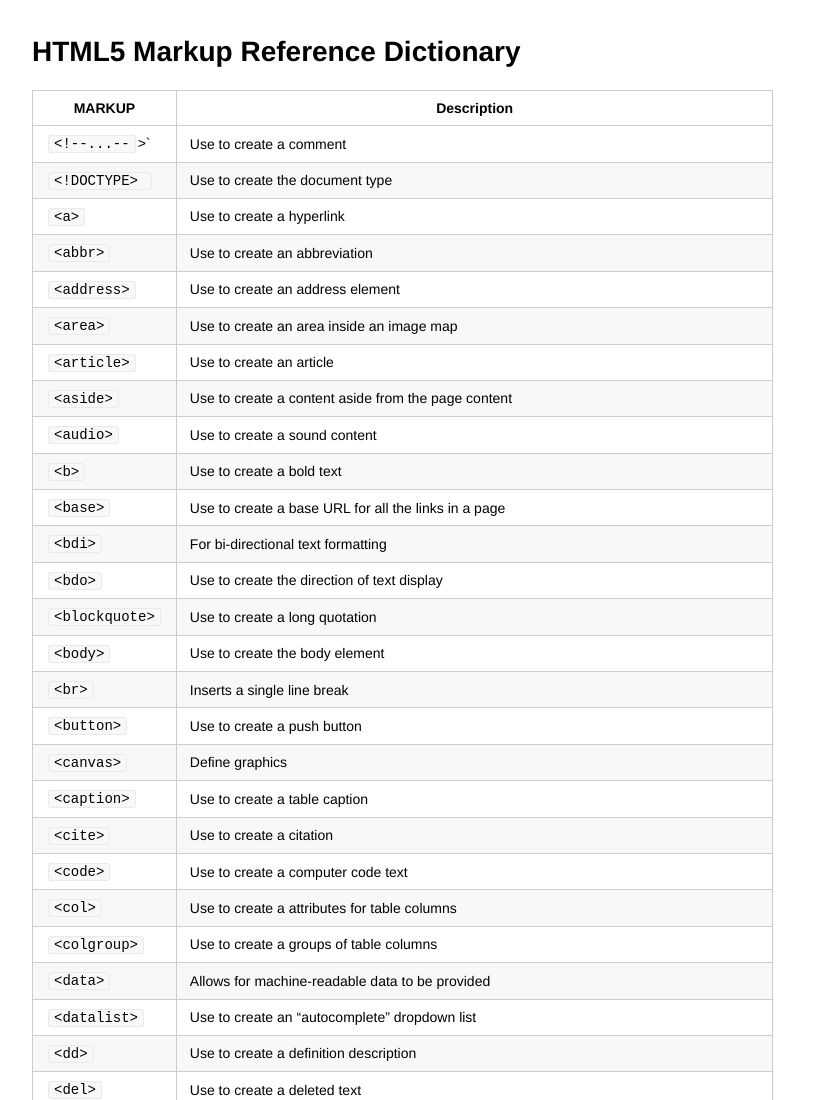
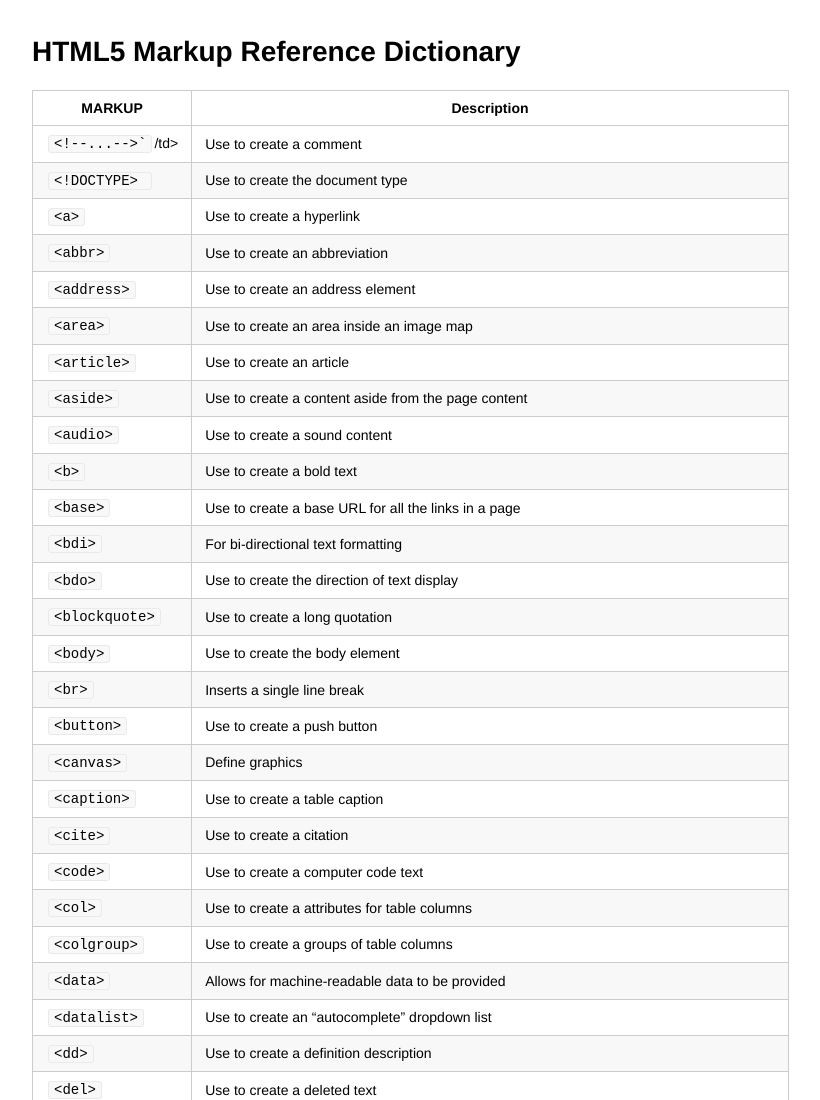
Before and after one commit to geekwise/geekwise.html.reference, a plain HTML site: page index.html in a window 1280 px wide. Shown: the top 1100 px of the page, without its empty margins (181-1001 px from the left). Drawn offline with nearby package versions, Linux system fonts and the light colour scheme; some packages are replaced by stand-ins of ours.

Commit message:
09-26-AM

```diff
--- a/index.html
+++ b/index.html
@@ -453,7 +453,7 @@ pre[class*="language-"] {
 
 <tbody>
 <tr>
-<td><code>&lt;!--...--</code>&gt;`</td>
+<td><code>&lt;!--...--&gt;`</code>/td>
 <td>Use to create a comment</td>
 </tr>
 <tr>
```
